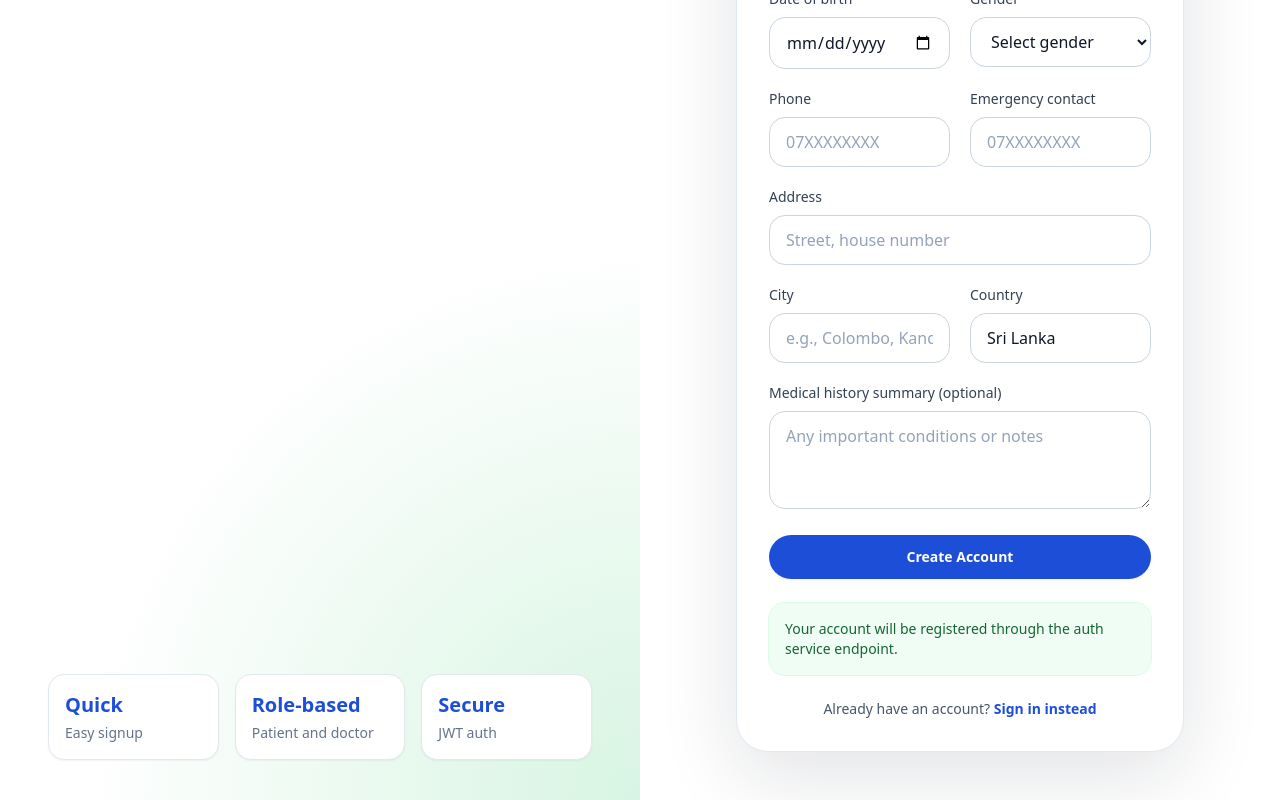
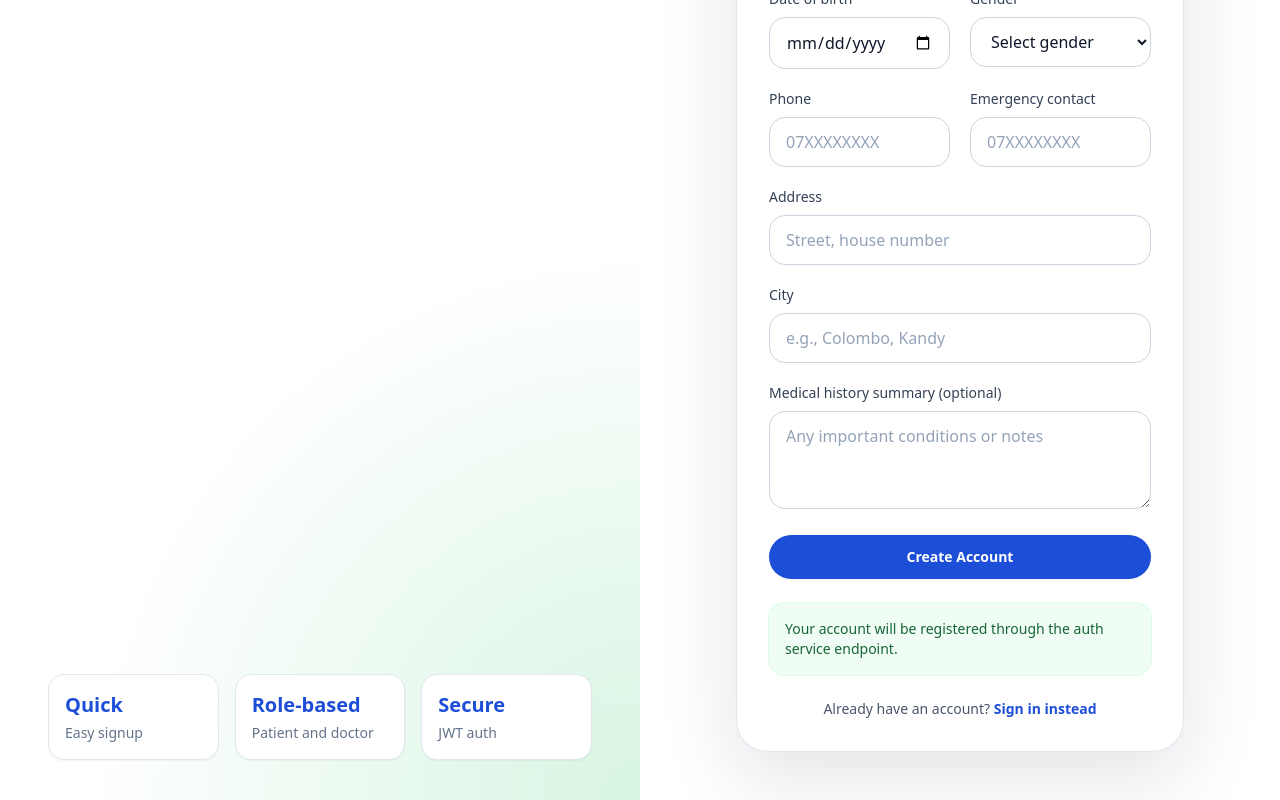
Before and after one commit to ChamudithaSanka/doctor365, a React (Vite) app in the folder frontend/: page /register in a window 1280 px wide. Shown: the part 652-1452 px from the top of the page. Built offline with nearby package versions, Linux system fonts and the light colour scheme; no server answers.

Commit message:
Phone number passed with +94 country code for twillio

```diff
--- a/frontend/src/pages/Register.jsx
+++ b/frontend/src/pages/Register.jsx
@@ -37,6 +37,27 @@ const initialFormState = {
   hospitalOrClinic: '',
 }
 
+const formatSriLankanPhone = (phone) => {
+  const trimmed = String(phone || '').trim()
+  if (!trimmed) return ''
+
+  if (trimmed.startsWith('+94')) {
+    return `+94${trimmed.slice(3).replace(/\D/g, '')}`
+  }
+
+  const digits = trimmed.replace(/\D/g, '')
+
+  if (digits.startsWith('94')) {
+    return `+${digits}`
+  }
+
+  if (digits.startsWith('0')) {
+    return `+94${digits.slice(1)}`
+  }
+
+  return `+94${digits}`
+}
+
 const buildRegistrationPayload = (payload) => {
   const commonFields = {
     role: payload.role,
@@ -51,11 +72,11 @@ const buildRegistrationPayload = (payload) => {
       ...commonFields,
       dateOfBirth: payload.dateOfBirth,
       gender: payload.gender,
-      phone: payload.phone,
+      phone: formatSriLankanPhone(payload.phone),
       address: payload.address,
       city: payload.city,
-      country: payload.country,
-      emergencyContact: payload.emergencyContact,
+      country: 'Sri Lanka',
+      emergencyContact: formatSriLankanPhone(payload.emergencyContact),
       medicalHistorySummary: payload.medicalHistorySummary,
     }
   }
@@ -332,7 +353,6 @@ export default function Register() {
                     />
                   </div>
 
-                  <div className="grid gap-5 sm:grid-cols-2">
                   <div>
                     <label htmlFor="city" className="block text-sm font-medium text-slate-700">
                       City
@@ -347,22 +367,6 @@ export default function Register() {
                       required
                       className="mt-2 w-full rounded-2xl border border-slate-300 bg-white px-4 py-3 text-slate-900 outline-none transition placeholder:text-slate-400 focus:border-blue-500 focus:ring-4 focus:ring-blue-100"
                     />
-                    </div>
-
-                    <div>
-                      <label htmlFor="country" className="block text-sm font-medium text-slate-700">
-                        Country
-                      </label>
-                      <input
-                        id="country"
-                        name="country"
-                        type="text"
-                        placeholder="Sri Lanka"
-                        value={formData.country}
-                        onChange={handleChange}
-                        className="mt-2 w-full rounded-2xl border border-slate-300 bg-white px-4 py-3 text-slate-900 outline-none transition placeholder:text-slate-400 focus:border-blue-500 focus:ring-4 focus:ring-blue-100"
-                      />
-                    </div>
                   </div>
 
                   <div>
```
Lines whose indentation alone changed are shown as unchanged.
